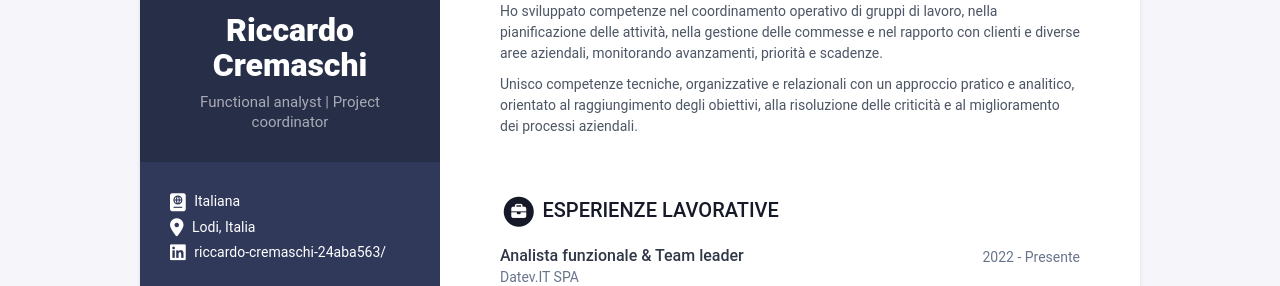
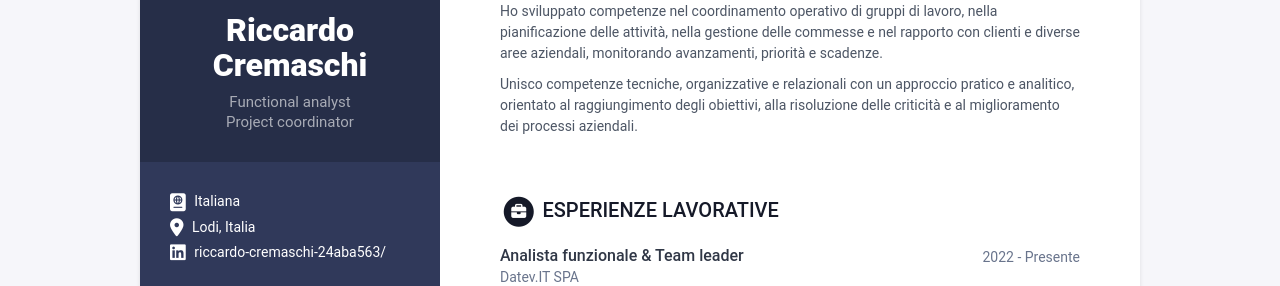
Before and after one commit to riccardocremaschi/cv, a Jekyll site: the page built from index.html, in a window 1280 px wide. Shown: the part 212-498 px from the top of the page. Built offline with Jekyll 4.4.1, drawn with Linux system fonts in a browser that asks for light colours.

Commit message:
Nasconde contatti e migliora qualifica e competenze tecniche

```diff
--- a/_includes/sidebar.html
+++ b/_includes/sidebar.html
@@ -5,7 +5,7 @@
     <div class="avatar-frame"><img class="avatar" src="{{ site.baseurl }}/assets/images/{{ sidebar.avatar }}" alt="Fotografia di profilo" /></div>
     {% endif %}
     <h1 class="name">{{ sidebar.name }}</h1>
-    {% assign tagline_parts = sidebar.tagline | split: " - " %}
+    {% assign tagline_parts = sidebar.tagline | split: " | " %}
     <h3 class="tagline">{% for part in tagline_parts %}<span class="tagline-part">{{ part }}</span>{% endfor %}</h3>
   </div>
   {% include contact.html %}
```
